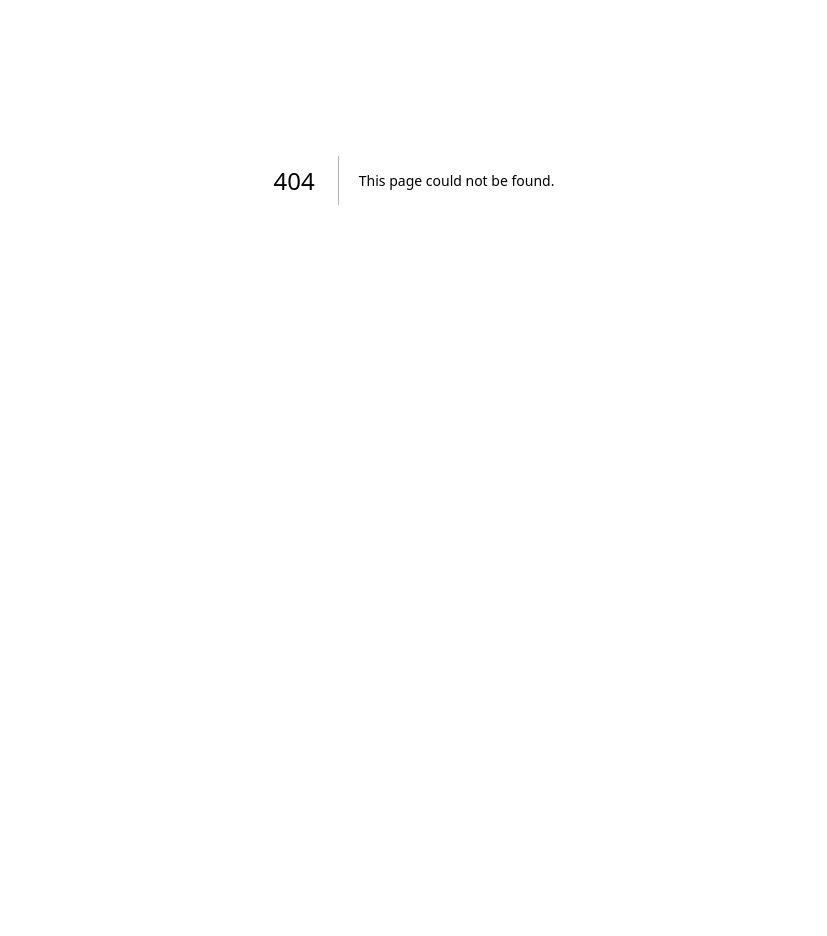
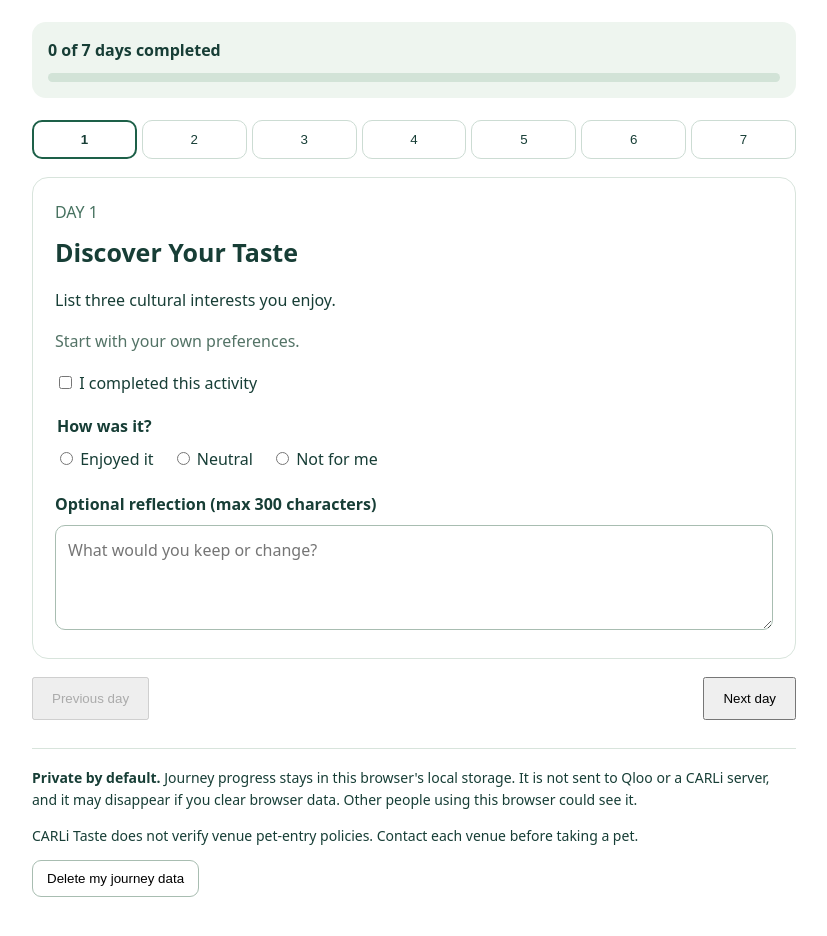
Before and after one commit to freshcanibowl/CARLi-Taste, a Next.js app in the folder app/: page /journey in a window 1280 px wide. Before the commit this address had no page. Shown: the part 268-1204 px from the top of the page, without its empty margins (226-1053 px from the left). Before the commit the page ends 896 px from the top, so only its background shows below. Built offline with nearby package versions, Linux system fonts and the light colour scheme.

Commit message:
Build 30: add privacy-first seven-day lifestyle journey

```diff
--- /dev/null
+++ b/app/app/journey/page.tsx
@@ -0,0 +1,72 @@
+'use client';
+import {useEffect,useState} from 'react';
+import Link from 'next/link';
+
+type Entry={done:boolean;rating:'liked'|'neutral'|'disliked'|null;note:string};
+const KEY='carli-taste-journey-v1';
+const DAYS=[
+ {title:'Discover Your Taste',task:'List three cultural interests you enjoy.',why:'Start with your own preferences.'},
+ {title:'Morning Ritual',task:'Spend ten minutes on music, reading or a calming activity you enjoy.',why:'Try a small, repeatable ritual.'},
+ {title:'Move & Explore',task:'Explore a place or take a short walk if suitable for you.',why:'Make cultural discovery part of your routine.'},
+ {title:'Mindful Dining',task:'Reflect on a meal or cafe experience you enjoyed.',why:'Notice what matters in your food choices.'},
+ {title:'Connect',task:'Share an activity with someone, or plan an outing that respects your pet\'s needs.',why:'Connect interests with people and pets responsibly.'},
+ {title:'Try Something New',task:'Explore one unfamiliar genre, place or cultural activity.',why:'Expand your options beyond familiar favorites.'},
+ {title:'Reflect & Adapt',task:'Review your notes and choose one activity to repeat next week.',why:'Use your own feedback to guide the next step.'}
+] as const;
+const empty=():Entry[]=>DAYS.map(()=>({done:false,rating:null,note:''}));
+function valid(input:unknown):input is Entry[]{
+ return Array.isArray(input)&&input.length===7&&input.every(x=>x&&typeof x==='object'&&typeof x.done==='boolean'&&
+ (x.rating===null||['liked','neutral','disliked'].includes(x.rating))&&typeof x.note==='string');
+}
+export default function Journey(){
+ const [entries,setEntries]=useState<Entry[]>(empty);
+ const [day,setDay]=useState(0);
+ const [loaded,setLoaded]=useState(false);
+ useEffect(()=>{try{const raw=localStorage.getItem(KEY);if(raw){const parsed:unknown=JSON.parse(raw);if(valid(parsed))setEntries(parsed.map(e=>({...e,note:e.note.slice(0,300)})));}}catch{}setLoaded(true)},[]);
+ useEffect(()=>{if(loaded){try{localStorage.setItem(KEY,JSON.stringify(entries))}catch{}}},[entries,loaded]);
+ const update=(patch:Partial<Entry>)=>setEntries(prev=>prev.map((e,i)=>i===day?{...e,...patch}:e));
+ const completed=entries.filter(e=>e.done).length;
+ const entry=entries[day];
+ const reset=()=>{if(!window.confirm('Delete all seven days of local journey notes and progress?'))return;setEntries(empty());setDay(0);try{localStorage.removeItem(KEY)}catch{}};
+ const styles={maxWidth:780,margin:'0 auto',padding:'24px 18px 72px',fontFamily:'system-ui, sans-serif',color:'#173e36',lineHeight:1.55} as const;
+ return <main style={styles}>
+  <Link href="/" style={{color:'#286e55'}}>← Back to cultural discovery</Link>
+  <p style={{marginTop:28,letterSpacing:2,fontSize:12,color:'#477260'}}>CARLi TASTE / OPTIONAL JOURNEY</p>
+  <h1 style={{fontSize:'clamp(28px,5vw,42px)',lineHeight:1.13,margin:'10px 0'}}>Seven days of better discovery</h1>
+  <p>Explore your cultural interests with one small, self-chosen activity a day. This is a personal reflection tool, not medical advice or proof of improved health.</p>
+  <div style={{background:'#eef5ef',padding:16,borderRadius:14,margin:'22px 0'}}>
+   <strong>{completed} of 7 days completed</strong>
+   <div role="progressbar" aria-label="Journey progress" aria-valuemin={0} aria-valuemax={7} aria-valuenow={completed} style={{background:'#d2e3d7',height:9,borderRadius:9,marginTop:10,overflow:'hidden'}}>
+    <div style={{background:'#28795b',width:`${completed/7*100}%`,height:'100%'}}/>
+   </div>
+  </div>
+  <nav aria-label="Choose journey day" style={{display:'grid',gridTemplateColumns:'repeat(7,minmax(0,1fr))',gap:5}}>
+   {DAYS.map((d,i)=><button key={i} type="button" aria-label={`Day ${i+1}: ${d.title}`} aria-current={day===i?'step':undefined} onClick={()=>setDay(i)} style={{border:day===i?'2px solid #1d6048':'1px solid #ccdcd3',borderRadius:10,padding:'10px 0',background:entries[i].done?'#c6e9d3':'white',fontWeight:day===i?700:400,color:'#173e36',cursor:'pointer'}}>{entries[i].done?'✓':i+1}</button>)}
+  </nav>
+  <section aria-live="polite" style={{border:'1px solid #d8e4dc',borderRadius:16,padding:22,marginTop:18}}>
+   <p style={{margin:'0 0 8px',color:'#477260'}}>DAY {day+1}</p>
+   <h2 style={{fontSize:25,margin:'0 0 12px'}}>{DAYS[day].title}</h2>
+   <p>{DAYS[day].task}</p><p style={{color:'#537366'}}>{DAYS[day].why}</p>
+   <label style={{display:'block',margin:'18px 0'}}>
+    <input type="checkbox" checked={entry.done} onChange={e=>update({done:e.target.checked})}/> I completed this activity
+   </label>
+   <fieldset style={{border:'none',padding:0,margin:'12px 0'}}>
+    <legend style={{fontWeight:600}}>How was it?</legend>
+    {(['liked','neutral','disliked'] as const).map(r=><label key={r} style={{display:'inline-block',margin:'8px 18px 8px 0'}}>
+      <input type="radio" name="experience" checked={entry.rating===r} onChange={()=>update({rating:r})}/> {r==='liked'?'Enjoyed it':r==='neutral'?'Neutral':'Not for me'}
+     </label>)}
+   </fieldset>
+   <label htmlFor="journey-note" style={{display:'block',fontWeight:600}}>Optional reflection (max 300 characters)</label>
+   <textarea id="journey-note" maxLength={300} value={entry.note} onChange={e=>update({note:e.target.value})} placeholder="What would you keep or change?" style={{boxSizing:'border-box',width:'100%',minHeight:105,padding:12,border:'1px solid #a8bdb1',borderRadius:10,marginTop:8,font:'inherit'}}/>
+  </section>
+  <div style={{display:'flex',justifyContent:'space-between',gap:12,marginTop:18}}>
+   <button disabled={day===0} onClick={()=>setDay(x=>Math.max(0,x-1))} style={{padding:'12px 18px'}}>Previous day</button>
+   <button disabled={day===6} onClick={()=>setDay(x=>Math.min(6,x+1))} style={{padding:'12px 18px'}}>Next day</button>
+  </div>
+  <aside style={{marginTop:28,borderTop:'1px solid #d8e4dc',paddingTop:18,fontSize:14}}>
+   <strong>Private by default.</strong> Journey progress stays in this browser's local storage. It is not sent to Qloo or a CARLi server, and it may disappear if you clear browser data. Other people using this browser could see it.
+   <p>CARLi Taste does not verify venue pet-entry policies. Contact each venue before taking a pet.</p>
+   <button onClick={reset} style={{background:'transparent',border:'1px solid #a8bdb1',padding:'10px 14px',borderRadius:9,cursor:'pointer'}}>Delete my journey data</button>
+  </aside>
+ </main>;
+}
```
